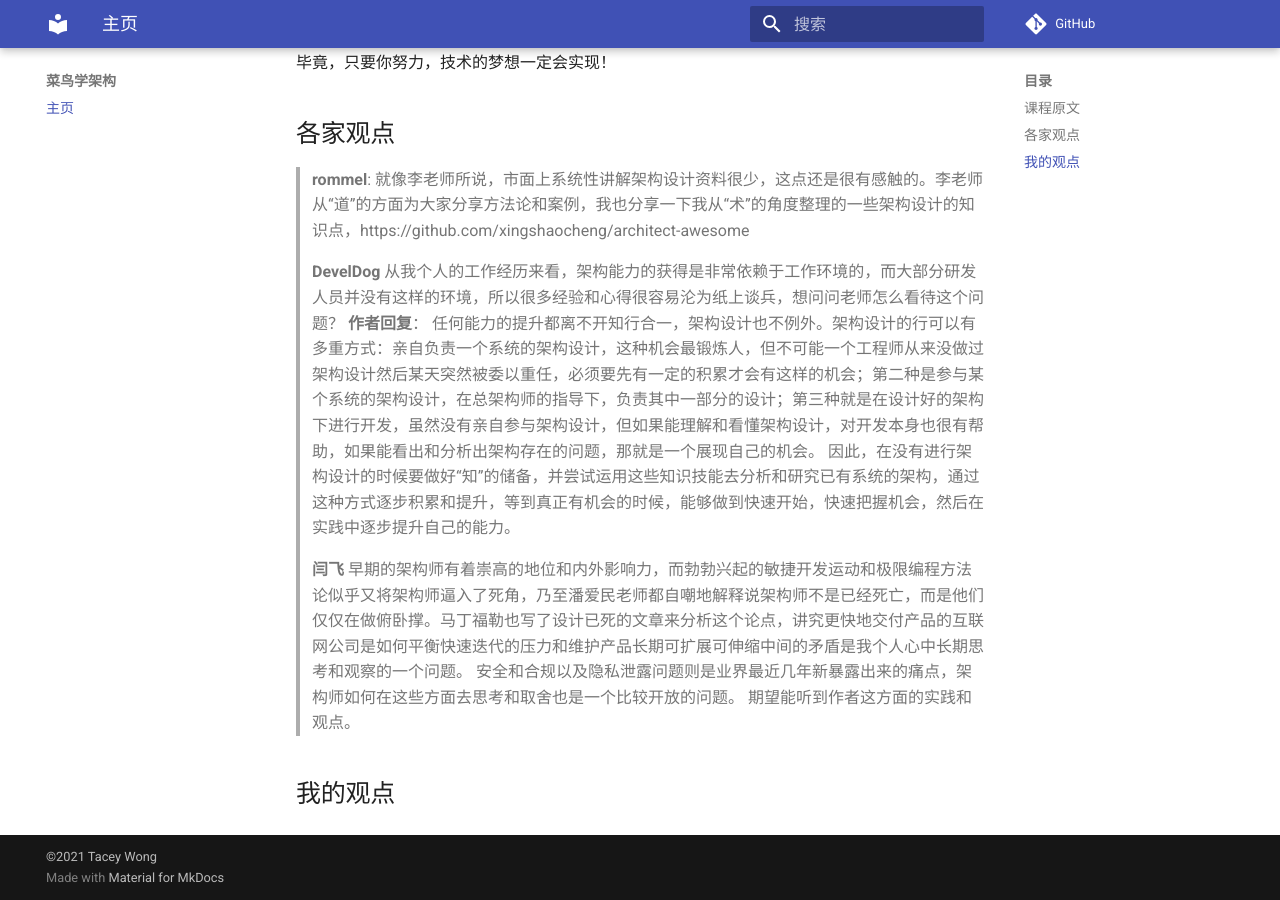
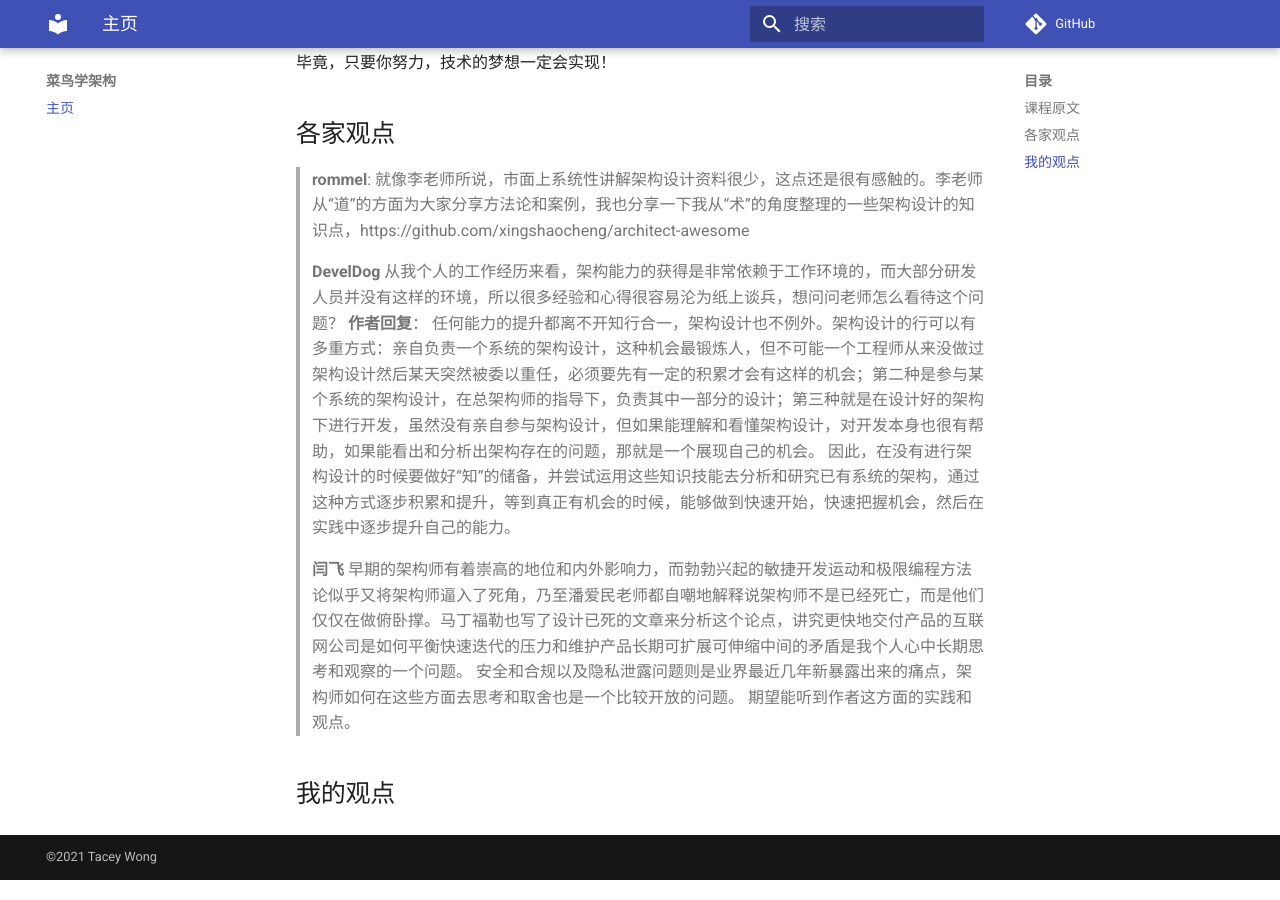
Before and after one commit to Sharp-Enrich/LearnArchitecture, an MkDocs documentation site: the page built from docs/index.md, in a window 1280 px wide and 900 px high, scrolled down 2259 px. Built offline with MkDocs 1.6.1 and Material for MkDocs 9.7.7, drawn with Linux system fonts in a browser that asks for light colours; comment, search, counter and statistics services are not loaded; part of the change alters nothing that is shown.

Commit message:
删除mkdocs

```diff
--- a/mkdocs.yml
+++ b/mkdocs.yml
@@ -1,6 +1,6 @@
 site_name: 菜鸟学架构
 repo_url: https://github.com/Sharp-Enrich/LearnArchitecture
-edit_uri: edit/master/notes/
+edit_uri: edit/master/docs/
 site_description: 菜鸟学架构
 site_author: Tacey Wong
 copyright: ©2021 Tacey Wong
@@ -12,6 +12,8 @@ theme:
   name: material
   language: zh
 
+extra:
+  generator: false
 # https://github.com/zhaoterryy/mkdocs-pdf-export-plugin
 # pip install mkdocs-pdf-export-plugin
 # plugins:
```
